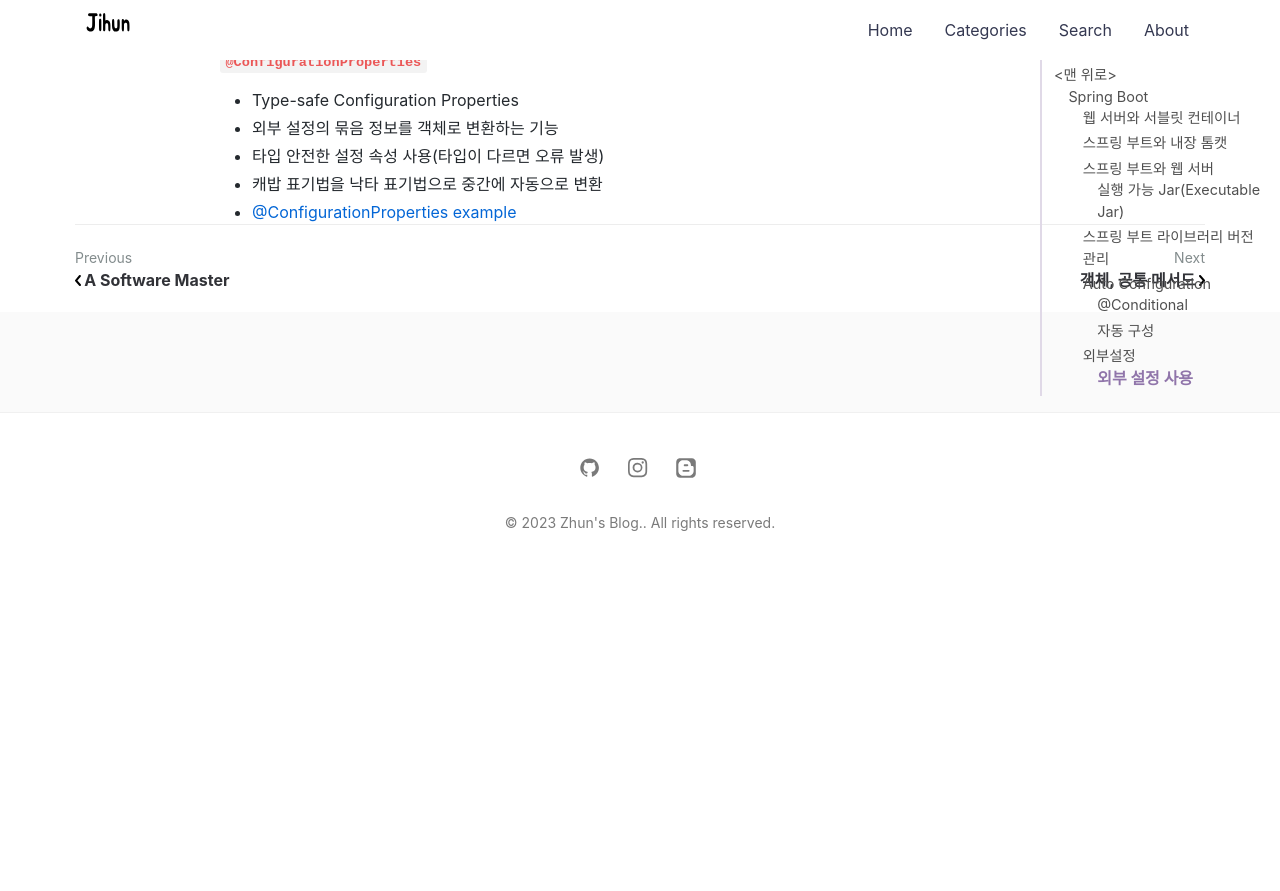
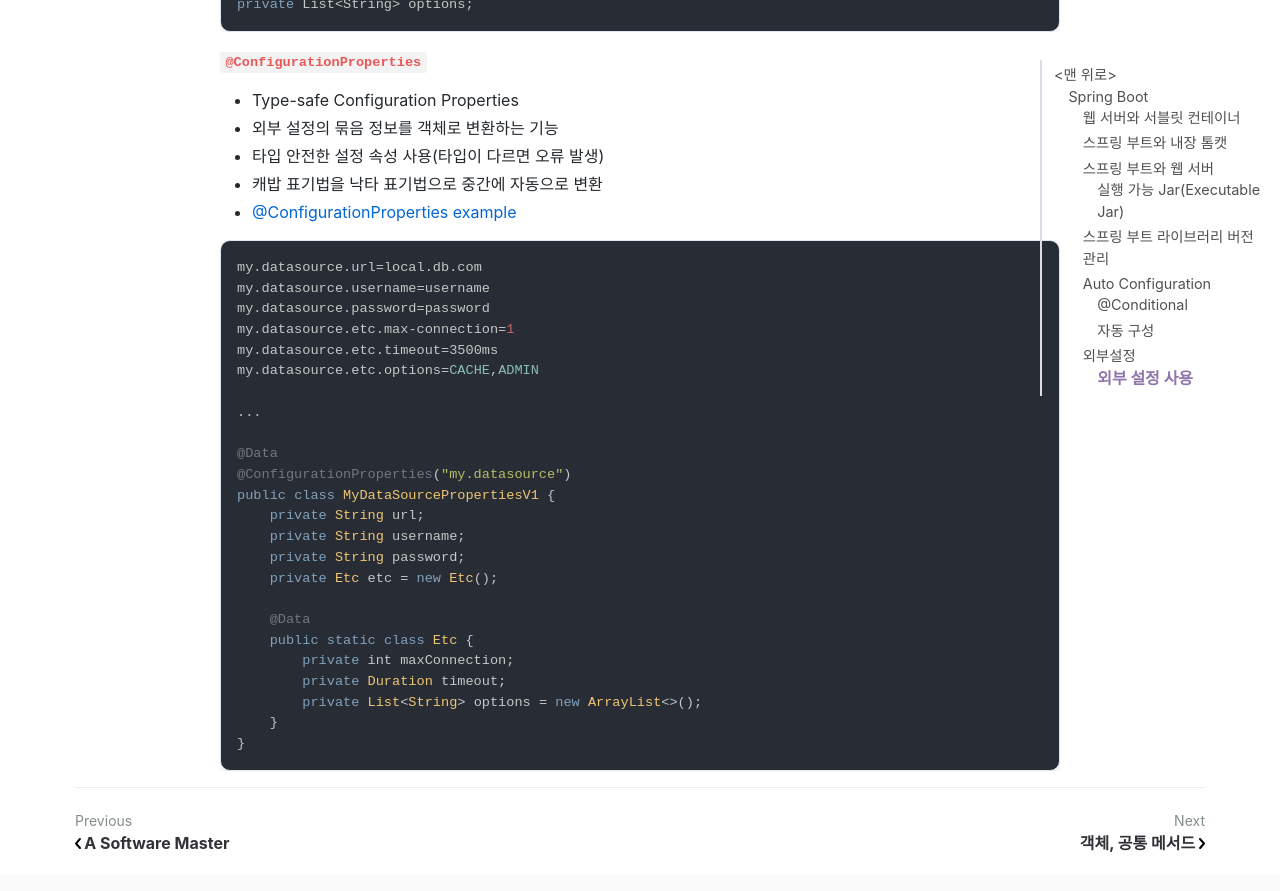
Before and after one commit to jihunparkme/jihunparkme.github.io, a Jekyll site: the page built from _posts/2023-04-06-spring-boot.md, in a window 1280 px wide and 900 px high, scrolled down 15554 px. Shown: the top 891 px of the window. Built offline with Jekyll 4.4.1, drawn with Linux system fonts in a browser that asks for light colours; nearby versions of some CDN libraries; comment, search, counter and statistics services are not loaded; before the commit the page ends 16132 px from its top, so only the background shows below that; some of the changed text lies outside the part shown.

Commit message:
[SpringBoot] 외부설정: 외부설정 사용 - @ConfigurationProper

````diff
--- a/_posts/2023-04-06-spring-boot.md
+++ b/_posts/2023-04-06-spring-boot.md
@@ -640,3 +640,30 @@ private List<String> options;
 - 타입 안전한 설정 속성 사용(타입이 다르면 오류 발생)
 - 캐밥 표기법을 낙타 표기법으로 중간에 자동으로 변환
 - [@ConfigurationProperties example](https://github.com/jihunparkme/Inflearn-Spring-Boot/commit/a22e7e3f9f31628a7f58c09f892e6ad01edb1d17)
+
+```java
+my.datasource.url=local.db.com
+my.datasource.username=username
+my.datasource.password=password
+my.datasource.etc.max-connection=1
+my.datasource.etc.timeout=3500ms
+my.datasource.etc.options=CACHE,ADMIN
+
+...
+
+@Data
+@ConfigurationProperties("my.datasource")
+public class MyDataSourcePropertiesV1 {
+    private String url;
+    private String username;
+    private String password;
+    private Etc etc = new Etc();
+
+    @Data
+    public static class Etc {
+        private int maxConnection;
+        private Duration timeout;
+        private List<String> options = new ArrayList<>();
+    }
+}
+```
````
